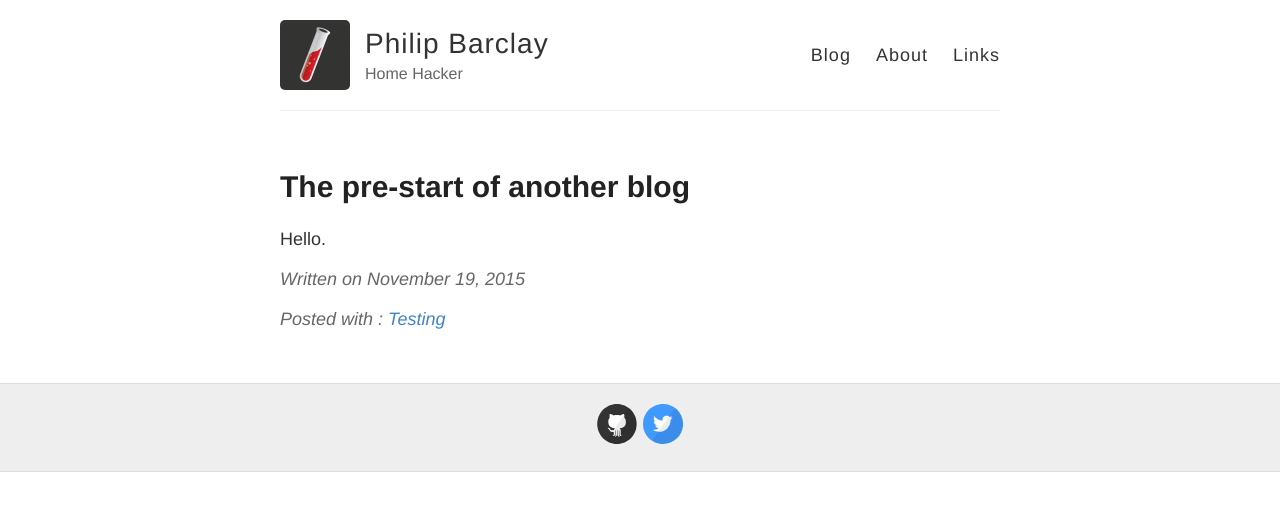
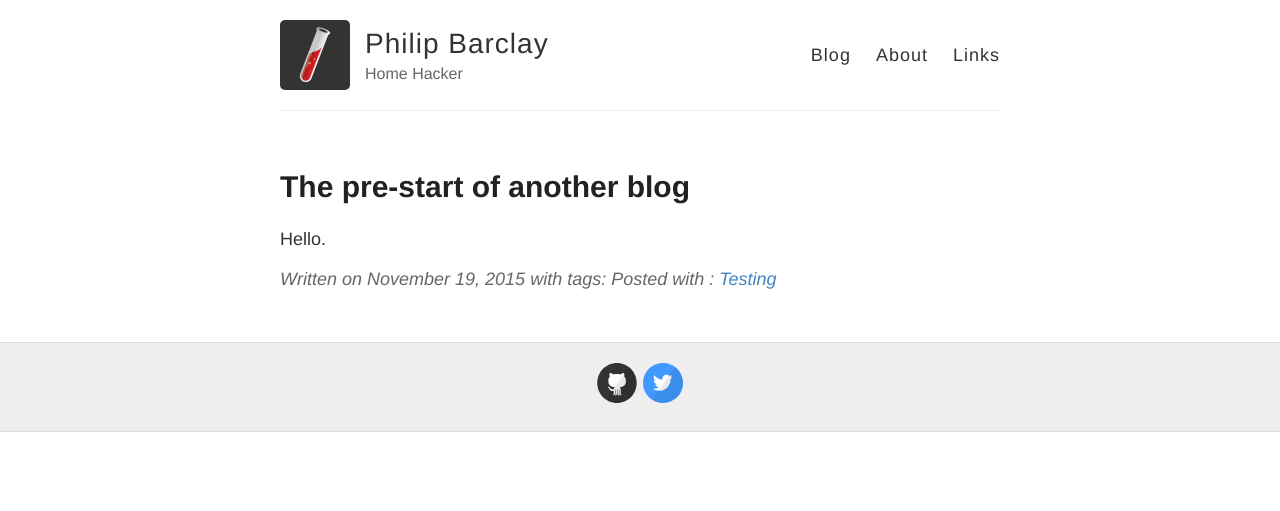
Before and after one commit to claybar/claybar.github.io, a Jekyll site: the page built from _posts/2015-11-19-Hello-World.md, in a window 1280 px wide. Shown: the top 511 px of the page. Built offline with Jekyll 4.4.1, drawn with Linux system fonts in a browser that asks for light colours; Markdown is read by kramdown in place of the engine named in the settings; comment, search, counter and statistics services are not loaded.

Commit message:
Tweaked date & tag footer

```diff
--- a/_layouts/post.html
+++ b/_layouts/post.html
@@ -29,9 +29,7 @@ layout: default
   </div>
 
   <div class="date">
-    Written on {{ page.date | date: "%B %e, %Y" }}
-
-    <p id="post-meta">{{ tags_content }}</p>
+    Written on {{ page.date | date: "%B %e, %Y" }} with tags: {{ tags_content }}
   </div>
 
   {% include disqus.html %}
```
